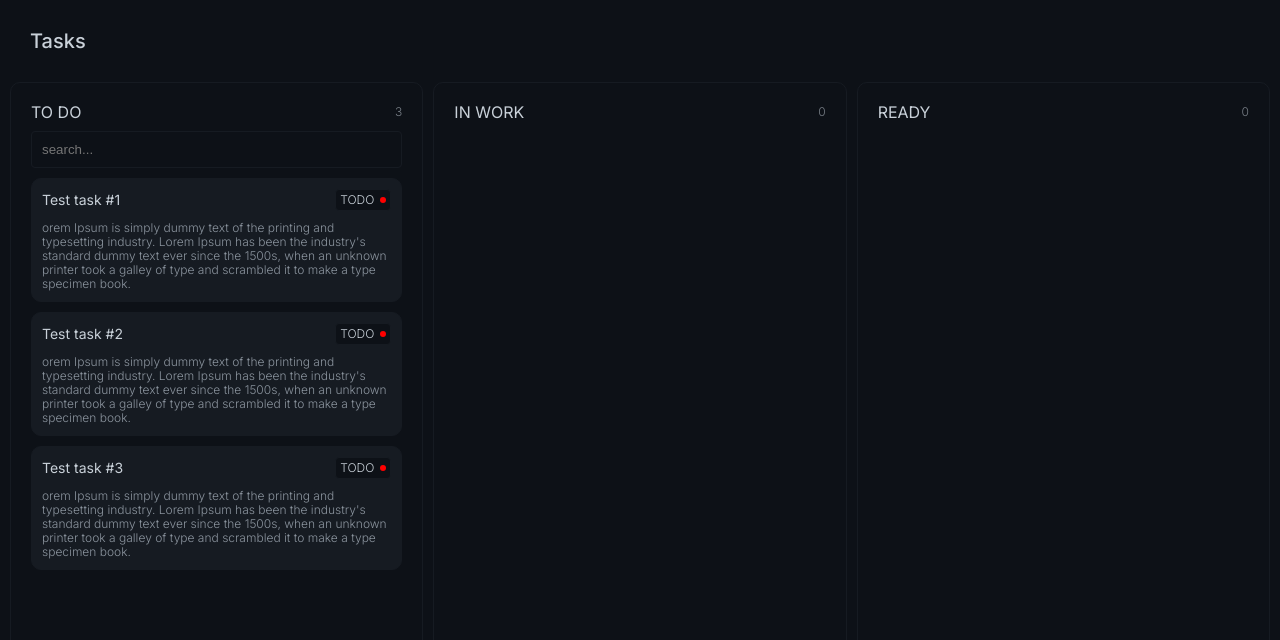
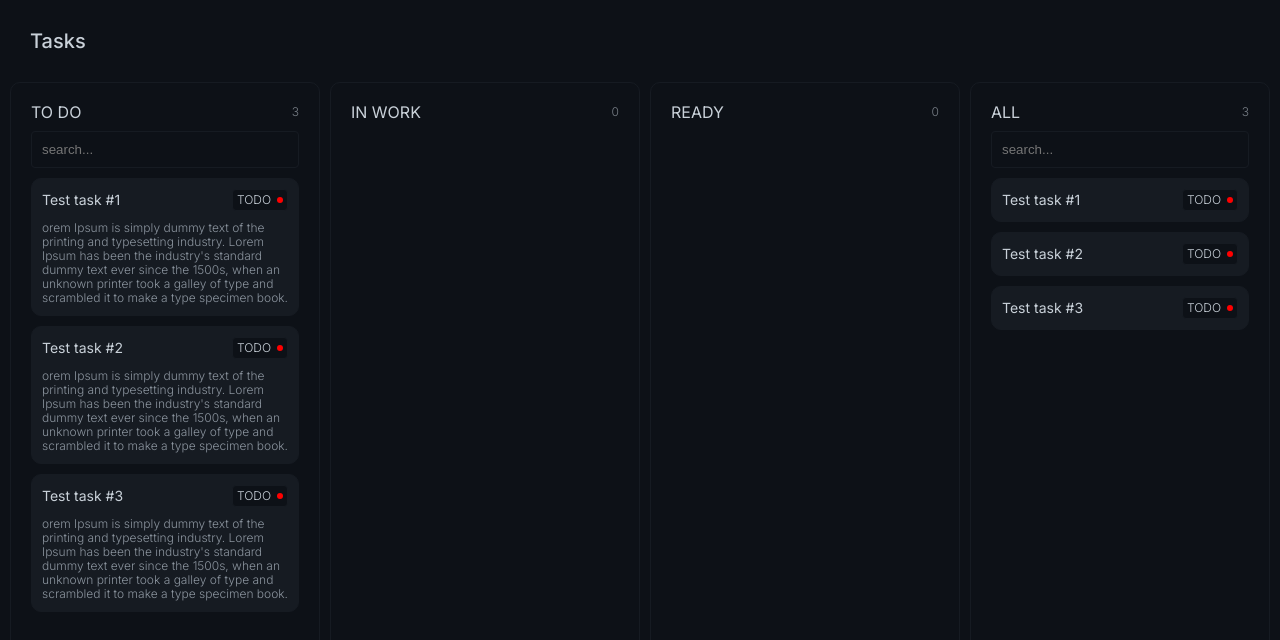
Before and after one commit to chepuhasasha/task_track, a Vue app: page / in a window 1280 px wide. Shown: the top 640 px of the page. Built offline with nearby package versions, Linux system fonts and the light colour scheme.

Commit message:
add all tasks list

```diff
--- a/src/components/blocks/Task.vue
+++ b/src/components/blocks/Task.vue
@@ -1,13 +1,14 @@
 <template lang="pug">
 .task(
   @dragstart="dragStart($event, task)",
-  draggable="true"
-  :class='{task__selected: store.selectedID === task.id}'
+  :draggable="!nodrag",
+  :class="{ task__selected: store.selectedID === task.id }"
+  :style="{ cursor: !nodrag ? 'move' : 'default'}"
 )
   .task_head
     HTag(tag="h3") {{ task.title }}
-    StatusWidget(:status='task.status')
-  PTag {{ task.description }}
+    StatusWidget(:status="task.status")
+  PTag(v-if='!minimize') {{ task.description }}
 </template>
 <script setup lang="ts">
 import type { PropType } from "vue";
@@ -16,16 +17,18 @@ import { useTaskStore } from "@/stores/task";
 
 const props = defineProps({
   task: { type: Object as PropType<ITask> },
+  nodrag: { type: Boolean as PropType<boolean>, default: false },
+  minimize: { type: Boolean as PropType<boolean>, default: false },
 });
 
-const store = useTaskStore()
+const store = useTaskStore();
 
 const dragStart = (e: DragEvent, item: ITask) => {
-  if (e.dataTransfer && props.task) {
+  if (e.dataTransfer && props.task && !props.nodrag) {
     e.dataTransfer.dropEffect = "move";
     e.dataTransfer.effectAllowed = "move";
     e.dataTransfer.setData("id", item.id);
-    store.select(props.task.id)
+    store.select(props.task.id);
   }
 };
 </script>
@@ -37,7 +40,6 @@ const dragStart = (e: DragEvent, item: ITask) => {
   background: var(--contrast-200)
   border-radius: 10px
   padding: 10px
-  cursor: move
   border: var(--border-100)
   &_head
     display: flex
--- /dev/null
+++ b/src/components/blocks/TasksList.vue
@@ -0,0 +1,71 @@
+<template lang="pug">
+.tasksList(@drop="onDrop($event)", @dragenter.prevent, @dragover.prevent)
+  .tasksList_head
+    HTag(tag="h2") ALL
+    span {{ filtredTasks.length }}
+  TransitionGroup.tasksList_body(name="list", tag="div")
+    InputTag(v-if='tasks.length > 1' v-model='search' placeholder='search...')
+    Task(v-for="task in filtredTasks", :key="task.id", :task="task" nodrag minimize)
+</template>
+<script setup lang="ts">
+import type { ITask } from "@/dto/task.interface";
+import type { PropType } from "vue";
+import { computed, ref } from "vue";
+import Task from "@/components/blocks/Task.vue";
+
+const search = ref<string | null>(null);
+const props = defineProps({
+  title: { type: String as PropType<string>, default: "TO DO" },
+  status: { type: String as PropType<ITask["status"]> },
+  tasks: { type: Array as PropType<ITask[]>, default: () => [] },
+});
+
+const filtredTasks = computed(() => {
+  if (search.value) {
+    return props.tasks.filter((item) => item.title.includes(search.value));
+  }
+  return props.tasks;
+});
+</script>
+<style lang="sass">
+.tasksList
+  display: flex
+  flex-direction: column
+  gap: 10px
+  background: var(--contrast-100)
+  border-radius: 10px
+  padding: 20px
+  border: var(--border-100)
+  height: 100%
+  width: 100%
+  max-height: 100%
+  max-width: 100%
+  overflow-y: auto
+  &_head
+    width: 100%
+    display: flex
+    justify-content: space-between
+    align-items: center
+    span
+      font: var(--font-200)
+      color: var(--text-color-300)
+  &_body
+    position: relative
+    display: flex
+    flex-direction: column
+    gap: 10px
+
+.list-move,
+.list-enter-active,
+.list-leave-active
+  transition: all 0.5s ease
+
+.list-enter-from,
+.list-leave-to
+  opacity: 0
+  transform: translateY(10px)
+
+.list-leave-active
+  position: absolute
+  width: 100%
+</style>
--- a/src/views/DashboardView.vue
+++ b/src/views/DashboardView.vue
@@ -11,11 +11,13 @@
     :tasks="inwork"
   )
   TasksArea(v-area="'2/3/3/4'", status="ready", title="READY", :tasks="ready")
+  TasksList(v-area="'2/4/3/5'", :tasks="store.getTasks")
 </template>
 
 <script setup lang="ts">
 import { useTaskStore } from "@/stores/task";
 import TasksArea from "@/components/blocks/TasksArea.vue";
+import TasksList from "@/components/blocks/TasksList.vue";
 import { computed, ref } from "vue";
 import type { ITask } from "@/dto/task.interface";
 
@@ -35,7 +37,7 @@ const ready = computed(() =>
 .dashboard
   display: grid
   grid-template-rows: max-content 1fr
-  grid-template-columns: repeat(3, 1fr)
+  grid-template-columns: repeat(3, 1fr) 300px
   gap: 10px
   padding: 10px
   width: 100%
```
